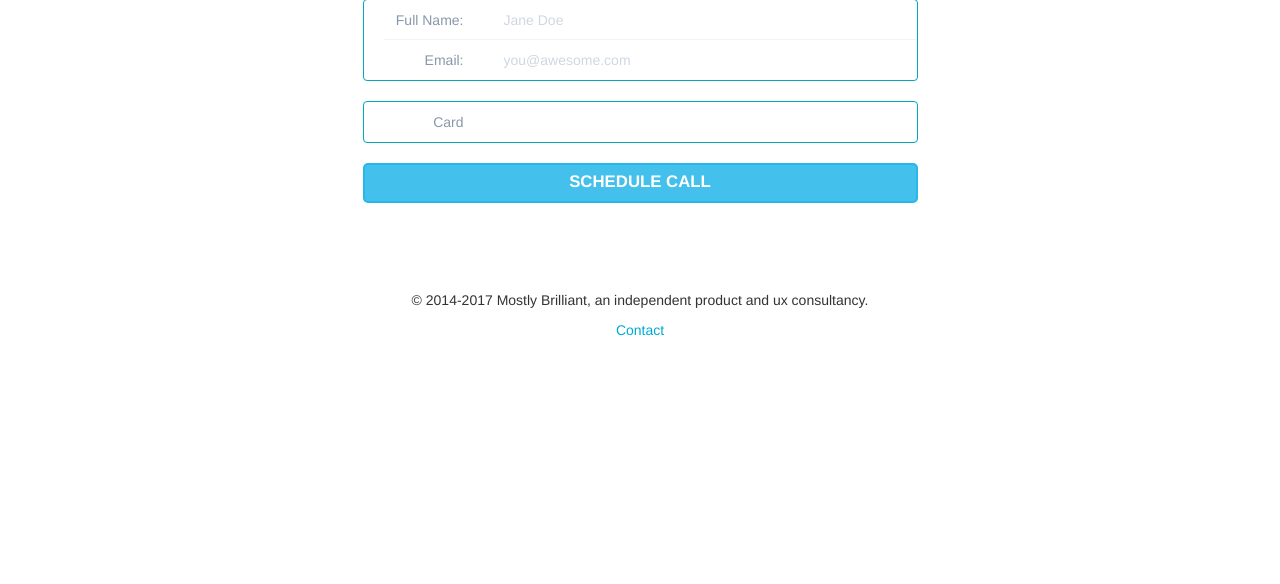
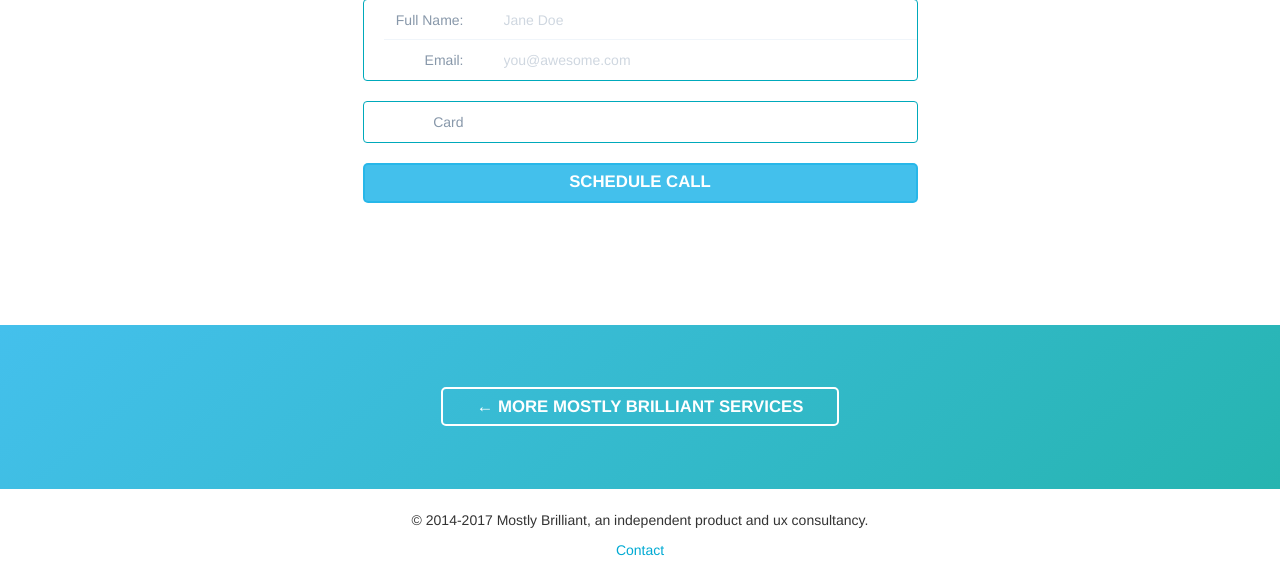
Before and after one commit to jennjenn/mostlybrilliant.co, a PHP site: page /consult-call in a window 1280 px wide. Shown: the part 603-1187 px from the top of the page. Before the commit the page ends 939 px from the top, so only its background shows below. Run offline with PHP 8.4, Linux system fonts and the light colour scheme; some libraries are stand-ins or nearby versions; some web fonts are replaced.

Commit message:
fixing the dead end on service pages

```diff
--- a/service-call.php
+++ b/service-call.php
@@ -45,5 +45,14 @@
     		</div>
 		</div>
 	</div>
+    <div class="alt-blue-section">
+        <div class="container">
+            <div class="row button-full">
+                <div class="col-xs-12">
+                    <a href="/services" class="button button-alt">&larr; More Mostly Brilliant Services</a>
+                </div>
+            </div>
+        </div>
+    </div>
 
 <?php require_once("includes/footer.php"); ?>
```
Also changed, not shown: service-optimize-premium.php (+9 -0 lines), service-ux-audit.php (+9 -0 lines).
